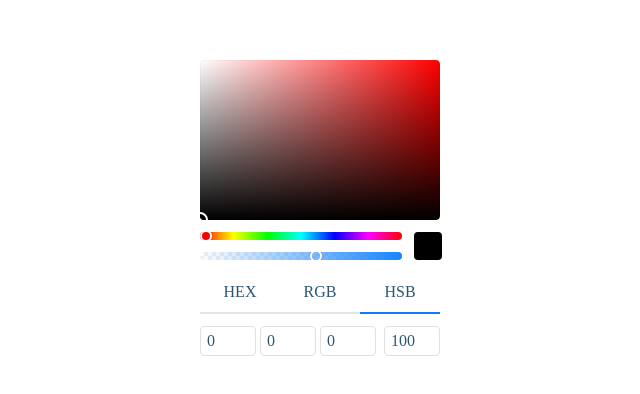
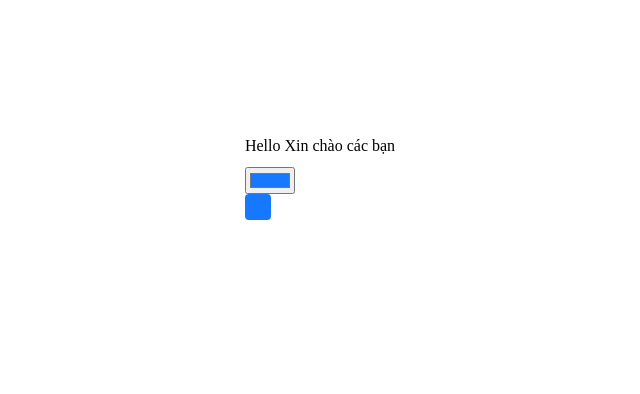
Before and after one commit to vuluu2k/color-picker-vue3, a Vue app: page / in a window 1280 px wide. Shown: the part 222-616 px from the top of the page, without its empty margins (320-960 px from the left). Built offline with nearby package versions, Linux system fonts and the light colour scheme.

Commit message:
add range

```diff
--- a/src/App.vue
+++ b/src/App.vue
@@ -1,7 +1,97 @@
-<script setup>
-import ColorPicker from './components/ColorPicker.vue';
+<script>
+  import ColorPicker from './components/ColorPicker.vue'
+  export default {
+    data() {
+      return {
+        show: false,
+        backgroundColor: '#1677ff',
+        pickerGps: {
+          top: 0,
+          left: 0,
+        },
+      }
+    },
+    components: {
+      ColorPicker,
+    },
+    mounted() {
+      const picker = this.$refs.colorPicker.getBoundingClientRect()
+      this.pickerGps.top = picker.bottom + 2
+      this.pickerGps.left = picker.left
+    },
+    methods: {
+      toggle(event) {
+        event.preventDefault()
+        this.show = !this.show
+      },
+      handlePickerColor(event) {
+        this.backgroundColor = event
+      },
+    },
+    watch: {
+      backgroundColor(value) {
+        const selection = window.getSelection()
+        const color = value
+        const range = selection.getRangeAt(0)
+
+        const span = document.createElement('span')
+        span.style.color = color
+        span.textContent = range.toString()
+
+        range.deleteContents()
+        range.insertNode(span)
+      },
+    },
+  }
 </script>
 
 <template>
-  <ColorPicker/>
+  <main class="main">
+    <div style="margin-bottom: 12px">Hello Xin chào các bạn</div>
+    <input
+      type="color"
+      :value="backgroundColor"
+      @change="($event) => handlePickerColor($event.target.value)"
+    />
+    <div
+      @mousedown="toggle"
+      class="color-picker"
+      ref="colorPicker"
+      :style="{ backgroundColor }"
+    ></div>
+
+    <Teleport to="body">
+      <div
+        v-if="show"
+        :style="{
+          position: 'absolute',
+          top: `${pickerGps.top}px`,
+          left: `${pickerGps.left}px`,
+        }"
+        ref="pickerPanel"
+      >
+        <ColorPicker
+          :value="backgroundColor"
+          @change="handlePickerColor"
+          @blur="show = false"
+        />
+      </div>
+    </Teleport>
+  </main>
 </template>
+
+<style scoped>
+  .color-picker {
+    width: 26px;
+    height: 26px;
+    border-radius: 4px;
+  }
+
+  .color-picker-panel {
+    padding: 8px;
+    border-radius: 8px;
+    z-index: 1;
+    background-color: #fff;
+    box-shadow: rgba(0, 0, 0, 0.24) 0px 3px 8px;
+  }
+</style>
--- a/src/components/ColorPicker.vue
+++ b/src/components/ColorPicker.vue
@@ -1,14 +1,19 @@
 <script>
   export default {
+    emits: ['change', 'blur'],
     props: {
       value: {
         type: String,
         default: '#1677ff',
       },
+      output: {
+        type: String,
+        default: 'hex',
+      },
     },
     data() {
       return {
-        selector: 'hsb',
+        selector: 'hex',
         clientX: 0,
         clientY: 0,
         hsb: {
@@ -21,9 +26,10 @@
           green: 0,
           blue: 0,
         },
-        hex: '',
-        alpha: 1,
+        hex: '#000000',
+        alpha: 100,
         clientXGradient: 0,
+        clientXAlpha: 0,
       }
     },
     mounted() {
@@ -31,6 +37,13 @@
       const selectRect = this.$refs.pickerSelect.getBoundingClientRect()
       this.clientX = -8
       this.clientY = selectRect.height - 8
+      if (this.value.startsWith('#')) {
+        this.hex = this.value
+        this.handleHex(this.value)
+      }
+      if (this.value.startsWith('rgb')) {
+        this.rgb = {}
+      }
     },
     computed: {
       topSelect() {
@@ -43,8 +56,13 @@
         const [red, green, blue] = this.hsbToRgb(this.hsb.hue, 100, 100)
         return `rgb(${red},${green},${blue})`
       },
+      backgroundPicker() {
+        return `rgb(${this.rgb.red},${this.rgb.green},${this.rgb.blue})`
+      },
       backgroundBlock() {
-        return `rgb(${this.rgb.red},${this.rgb.green},${this.rgb.blue})`
+        return `rgba(${this.rgb.red},${this.rgb.green},${this.rgb.blue}, ${
+          this.alpha / 100
+        })`
       },
     },
     methods: {
@@ -67,6 +85,9 @@
 
         this.updateColorFromHsb()
       },
+      updateAlpha() {
+        const alphaRect = this.$refs.pickerAlpha.getBoundingClientRect()
+      },
       rgbToHex(r, g, b) {
         return ((r << 16) + (g << 8) + b).toString(16).padStart(6, '0')
       },
@@ -82,7 +103,7 @@
           h >>> (alpha ? 24 : 16),
           (h & (alpha ? 0x00ff0000 : 0x00ff00)) >>> (alpha ? 16 : 8),
           (h & (alpha ? 0x0000ff00 : 0x0000ff)) >>> (alpha ? 8 : 0),
-          alpha ? h & 0x000000ff : '',
+          alpha ? h & 0x000000ff : 255,
         ]
       },
       hsbToRgb(h, s, b) {
@@ -142,18 +163,26 @@
         this.hex = `#${this.rgbToHex(red, green, blue)}`
       },
       handleHexInput(event) {
-        const value = event.target.value
+        this.handleHex(event.target.value)
+      },
+      handleHex(value) {
+        const replaceValue = value.replace('#', '')
         const getValue =
-          value.length == 7
-            ? value.slice(0, 6)
-            : value.length >= 8
-            ? value.slice(0, 8)
-            : value
+          replaceValue.length == 7
+            ? replaceValue.slice(0, 6)
+            : replaceValue.length >= 8
+            ? replaceValue.slice(0, 8)
+            : replaceValue
         const [red, green, blue, alpha] = this.hexToRgb(getValue)
         this.rgb = { red, green, blue }
+
         this.alpha = Math.round((alpha / 255) * 100)
+        ;[this.hsb.hue, this.hsb.saturation, this.hsb.brightness] =
+          this.rgbToHsb(red, green, blue)
       },
+      handleAlphaInput(event) {},
       onMouseDown(event) {
+        event.preventDefault()
         const selectRect = this.$refs.pickerSelect.getBoundingClientRect()
         this.clientX = event.clientX - selectRect.left - 8
         this.clientY = event.clientY - selectRect.top - 8
@@ -180,14 +209,15 @@
         document.removeEventListener('mouseup', this.onMouseUp)
       },
 
-      onMouseDownProgressGradient(event) {
+      onMouseDownGradient(event) {
+        event.preventDefault()
         const gradientRect = this.$refs.pickerGradient.getBoundingClientRect()
         this.clientXGradient = event.clientX - gradientRect.left - 8
         this.updateHue()
-        document.addEventListener('mousemove', this.onMouseMoveProgressGradient)
-        document.addEventListener('mouseup', this.onMouseUpProgressGradient)
+        document.addEventListener('mousemove', this.onMouseMoveGradient)
+        document.addEventListener('mouseup', this.onMouseUpGradient)
       },
-      onMouseMoveProgressGradient(event) {
+      onMouseMoveGradient(event) {
         const gradientRect = this.$refs.pickerGradient.getBoundingClientRect()
         if (
           gradientRect.left < event.clientX &&
@@ -199,22 +229,36 @@
         if (event.clientX < gradientRect.left) this.clientXGradient = -6
         this.updateHue()
       },
-      onMouseUpProgressGradient(event) {
-        document.removeEventListener(
-          'mousemove',
-          this.onMouseMoveProgressGradient
-        )
-        document.removeEventListener('mouseup', this.onMouseUpProgressGradient)
+      onMouseUpGradient(event) {
+        document.removeEventListener('mousemove', this.onMouseMoveGradient)
+        document.removeEventListener('mouseup', this.onMouseUpGradient)
+      },
+      onMouseDownAlpha(event) {
+        event.preventDefault()
+      },
+      onMouseMoveAlpha(event) {
+        event.preventDefault()
+        const alphaRect = this.$refs.pickerAlpha.getBoundingClientRect()
+        this.clientXGradient = event.clientX - alphaRect.left - 8
+        this.updateHue()
+        document.addEventListener('mousemove', this.onMouseMoveGradient)
+        document.addEventListener('mouseup', this.onMouseUpGradient)
+      },
+      onMouseUpAlpha(event) {
+        document.removeEventListener('mousemove', this.onMouseMoveAlpha)
+        document.removeEventListener('mouseup', this.onMouseUpAlpha)
+      },
+      onBlur(event) {
+        this.$emit('blur', event)
       },
     },
     beforeUnmount() {
-      document.removeEventListener('mousemove', onMouseMove)
-      document.removeEventListener('mouseup', onMouseUp)
-      document.removeEventListener(
-        'mousemove',
-        this.onMouseMoveProgressGradient
-      )
-      document.removeEventListener('mouseup', this.onMouseUpProgressGradient)
+      document.removeEventListener('mousemove', this.onMouseMove)
+      document.removeEventListener('mouseup', this.onMouseUp)
+      document.removeEventListener('mousemove', this.onMouseMoveGradient)
+      document.removeEventListener('mouseup', this.onMouseUpGradient)
+      document.removeEventListener('mousemove', this.onMouseMoveAlpha)
+      document.removeEventListener('mouseup', this.onMouseUpAlpha)
     },
     watch: {
       hsb: {
@@ -225,6 +269,8 @@
           this.clientX = selectRect.width * (value.saturation / 100) - 8
           this.clientY =
             selectRect.height * ((100 - value.brightness) / 100) - 8
+
+          this.$emit('change', this.output == 'hex' && this.hex)
         },
         deep: true,
       },
@@ -233,7 +279,7 @@
 </script>
 
 <template>
-  <div class="color-picker-panel">
+  <div class="color-picker-panel" tabindex="-1" @blur="onBlur">
     <div class="color-picker-select">
       <div
         class="color-picker-palette"
@@ -250,7 +296,7 @@
         >
           <div
             class="color-picker-handler"
-            :style="{ background: backgroundBlock }"
+            :style="{ background: backgroundPicker }"
           />
         </div>
         <div
@@ -270,7 +316,7 @@
         <div class="color-picker-slider-hue">
           <div
             class="color-picker-palette"
-            @mousedown="onMouseDownProgressGradient"
+            @mousedown="onMouseDownGradient"
             ref="pickerGradient"
           >
             <div
@@ -301,7 +347,14 @@
             >
               <div class="color-picker-handler"></div>
             </div>
-            <div class="color-picker-opacity"></div>
+            <div
+              class="color-picker-opacity"
+              @mousedown="onMouseDownAlpha"
+              ref="pickerAlpha"
+              :style="{
+                background: `linear-gradient(to right, rgba(255, 0, 4, 0), ${backgroundPicker}`,
+              }"
+            ></div>
           </div>
         </div>
       </div>
@@ -318,21 +371,21 @@
         <div
           class="color-picker-selector-item"
           :class="{ 'color-picker-selector-item-actived': selector === 'hex' }"
-          @click="selector = 'hex'"
+          @mousedown.prevent="selector = 'hex'"
         >
           HEX
         </div>
         <div
           class="color-picker-selector-item"
           :class="{ 'color-picker-selector-item-actived': selector === 'rgb' }"
-          @click="selector = 'rgb'"
+          @mousedown.prevent="selector = 'rgb'"
         >
           RGB
         </div>
         <div
           class="color-picker-selector-item"
           :class="{ 'color-picker-selector-item-actived': selector === 'hsb' }"
-          @click="selector = 'hsb'"
+          @mousedown.prevent="selector = 'hsb'"
         >
           HSB
         </div>
@@ -401,7 +454,14 @@
           </div>
         </div>
         <div class="color-picker-input-alpha">
-          <input type="number" value="100" />
+          <input
+            type="number"
+            name="alpha"
+            min="0"
+            max="100"
+            v-model="alpha"
+            @input="handleAlphaInput"
+          />
         </div>
       </div>
     </div>
@@ -435,7 +495,6 @@
     display: flex;
     flex-direction: column;
     width: 240px;
-    height: 236px;
   }
 
   .color-picker-select {
```
